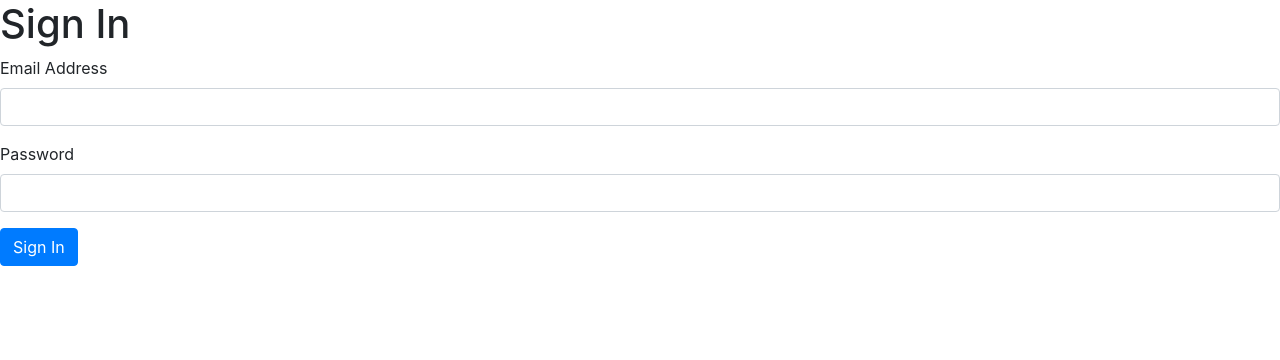
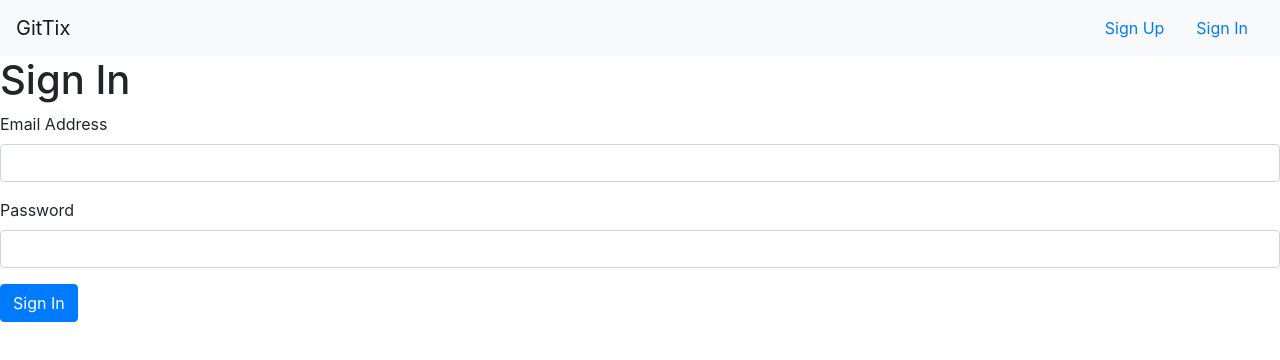
Before and after one commit to lfalmeida/ticketing, a Next.js app in the folder client/: page /auth/signin in a window 1280 px wide. Shown: the top 360 px of the page. Built offline with nearby package versions, Linux system fonts and the light colour scheme; no server answers.

Commit message:
adding signout component

```diff
--- /dev/null
+++ b/client/components/header.js
@@ -0,0 +1,30 @@
+import Link from 'next/link';
+
+const Header = ({ currentUser }) => {
+
+  const links = [
+    !currentUser && { label: 'Sign Up', href: '/auth/signup' },
+    !currentUser && { label: 'Sign In', href: '/auth/signin' },
+    currentUser && { label: 'Sign Out', href: '/auth/signout' }
+  ].filter(linkConfig => linkConfig)
+    .map(({ label, href }) => {
+      return <li key={href} className="nav-item">
+        <Link href={href}>
+          <a className="nav-link">{label}</a>
+        </Link>
+      </li>
+    });
+
+  return (<nav className="navbar navbar-light bg-light">
+    <Link href="/">
+      <a className="navbar-brand">GitTix</a>
+    </Link>
+    <div className="d-flex justify-content-end">
+      <ul className="nav d-flex align-items-center">
+        {links}
+      </ul>
+    </div>
+  </nav>);
+}
+
+export default Header;
--- a/client/hooks/use-request.js
+++ b/client/hooks/use-request.js
@@ -17,7 +17,7 @@
         <div className="alert alert-danger">
           <h4>Ooops...</h4>
           <ul className="my-0">
-            {err.response.data.errors.map(err => <li key={err.message}>{err.message}</li>)}
+            {err.response && err.response.data.errors.map(err => <li key={err.message}>{err.message}</li>)}
           </ul>
         </div>
       );
--- a/client/pages/_app.js
+++ b/client/pages/_app.js
@@ -1,6 +1,36 @@
 import 'bootstrap/dist/css/bootstrap.css';
+import buildClient from '../api/build-client';
+import Header from '../components/header';
 
-const App = ({ Component, pageProps }) => {
-  return <Component {...pageProps} />
+const AppComponent = ({ Component, pageProps, currentUser }) => {
+  return (
+    <div>
+      <Header currentUser={currentUser} />
+      <Component {...pageProps} />
+    </div>
+  );
 };
-export default App;
+
+AppComponent.getInitialProps = async appContext => {
+  const httpClient = buildClient(appContext.ctx);
+
+  let pageProps;
+  if (appContext.Component.getInitialProps) {
+    pageProps = await appContext.Component.getInitialProps(appContext.ctx);
+  }
+
+  try {
+    const { data } = await httpClient.get('/api/users/current');
+    return {
+      pageProps,
+      ...data
+    }
+  } catch (error) {
+    return {
+      pageProps,
+      currentUser: null
+    };
+  }
+};
+
+export default AppComponent;
--- a/client/pages/index.js
+++ b/client/pages/index.js
@@ -1,4 +1,3 @@
-import axios from 'axios';
 import buildClient from '../api/build-client';
 
 const LandingPage = ({ currentUser }) => {
```
Also changed, not shown: client/pages/auth/signout.js (added, +20 -0 lines).
